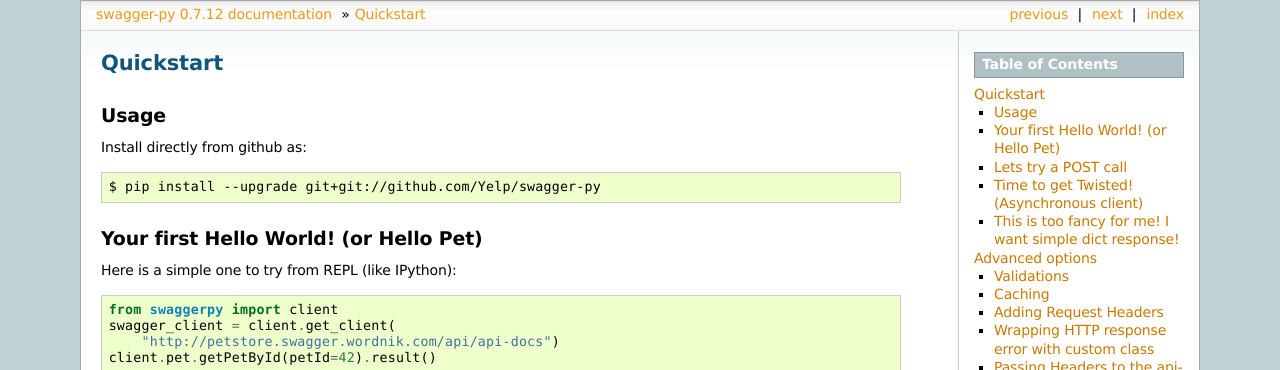
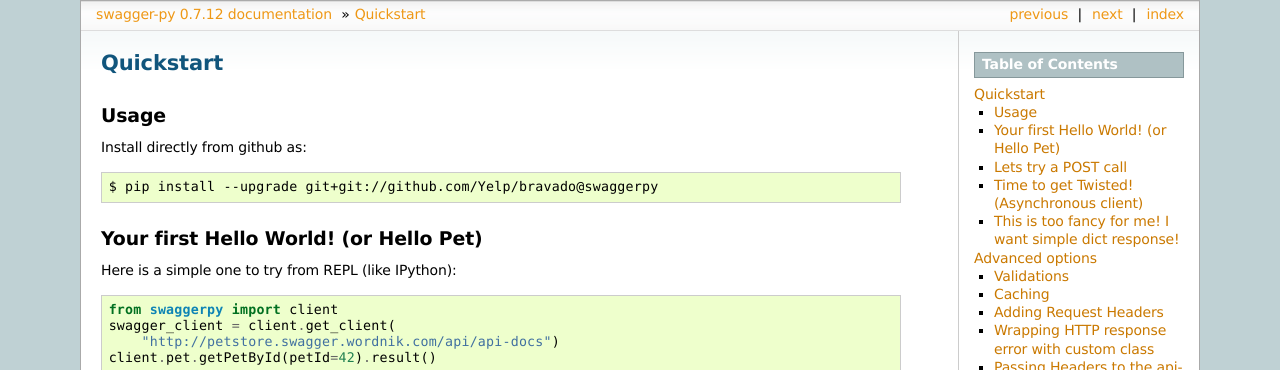
Before and after one commit to Yelp/bravado, a Sphinx documentation site: the page built from docs/source/quickstart.rst, in a window 1280 px wide and 900 px high. Shown: the top 370 px of the window. Built offline with Sphinx 7.4.7, drawn with Linux system fonts in a browser that asks for light colours.

Commit message:
Fix swaggerpy docs

```diff
--- a/docs/source/quickstart.rst
+++ b/docs/source/quickstart.rst
@@ -8,7 +8,7 @@ Install directly from github as:
 
 ::
 
-    $ pip install --upgrade git+git://github.com/Yelp/swagger-py
+    $ pip install --upgrade git+git://github.com/Yelp/bravado@swaggerpy
 
 .. _hello-pet:
 
```
